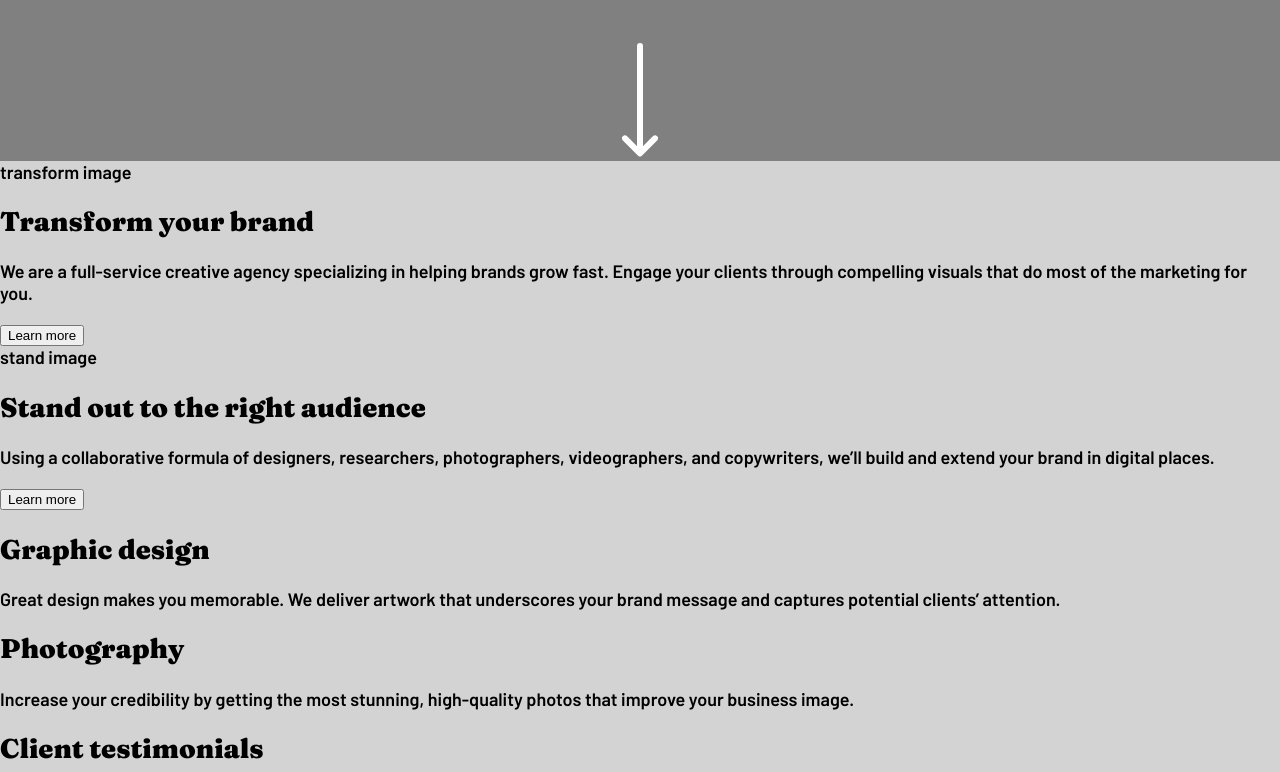
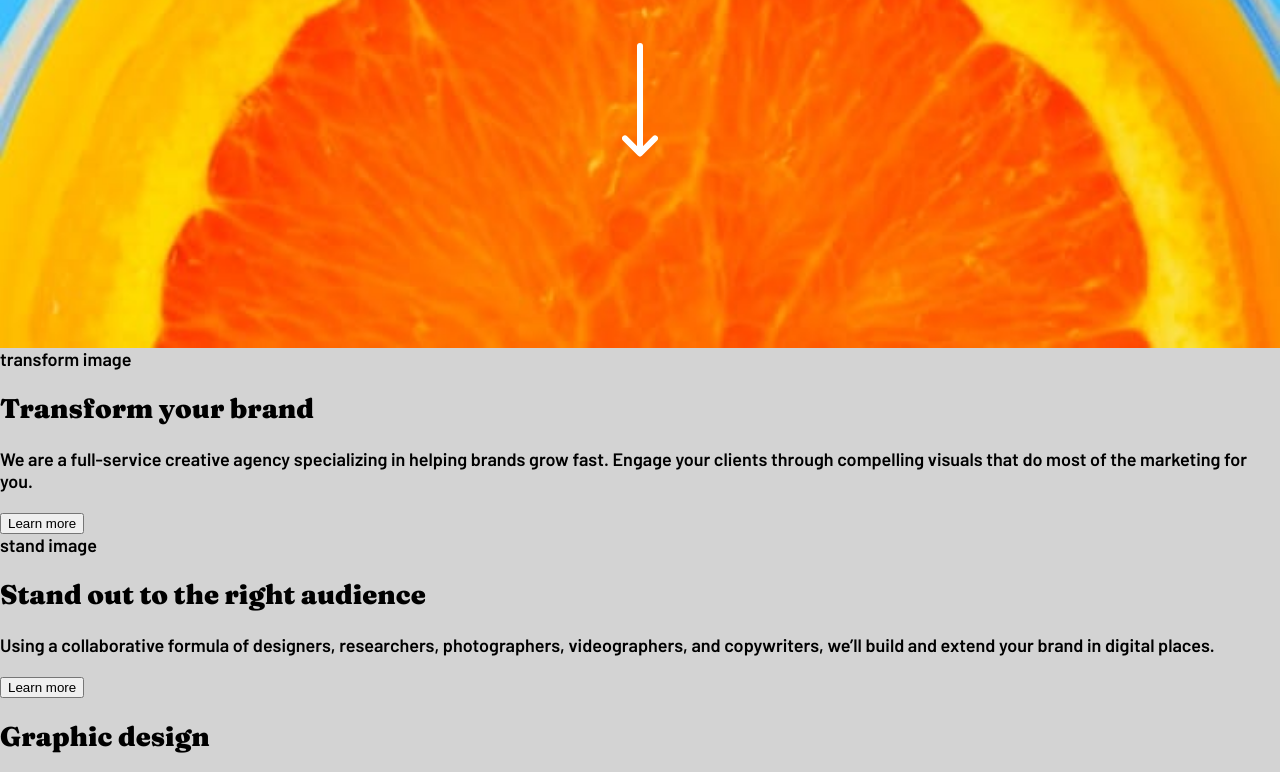
Before and after one commit to wishba/sunnyside-agency-landing-page-main, a plain HTML site: page index.html in a window 1280 px wide. Shown: the part 212-984 px from the top of the page. Drawn offline with Linux system fonts and the light colour scheme.

Commit message:
header background

```diff
--- a/style.css
+++ b/style.css
@@ -41,7 +41,9 @@ h3 {
 
 header {
   text-align: center;
-  background-color: gray;
+  height: 35rem;
+  background: url(images/mobile/image-header.jpg) no-repeat center bottom;
+  background-size: cover;
 }
 
 header>img {
```
